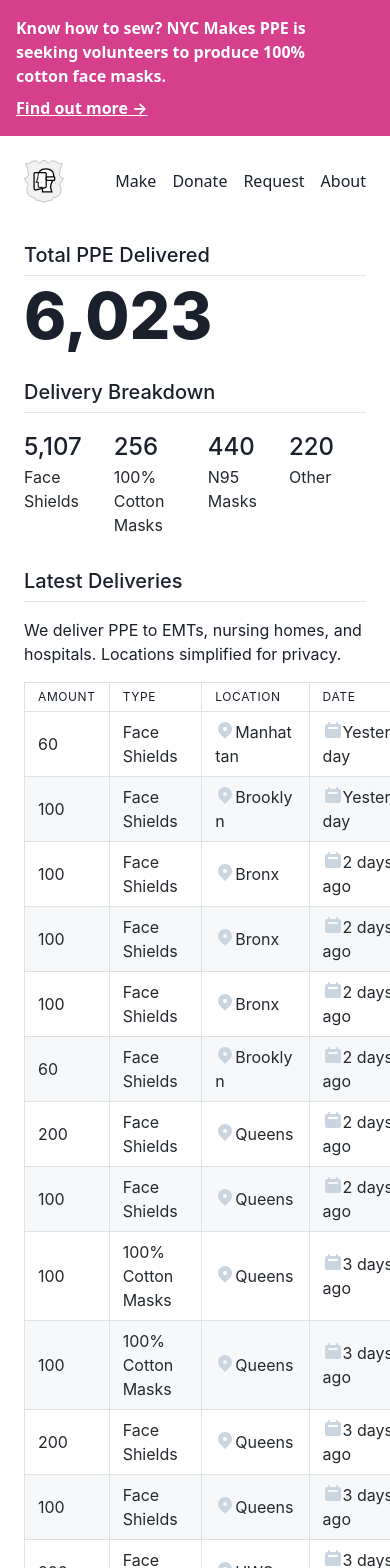
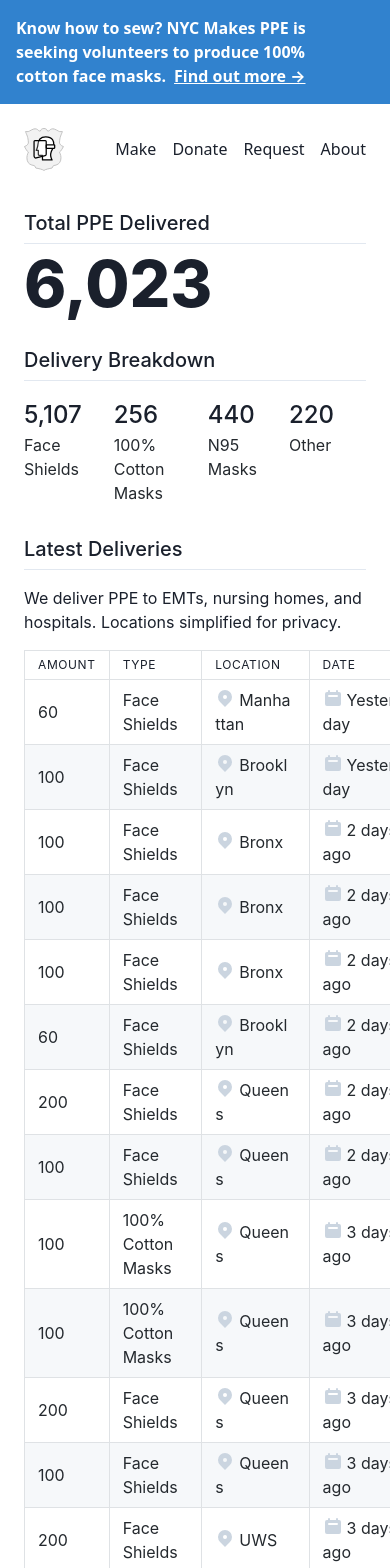
Before and after one commit to NYCPPE/nyc-makers-vs-covid, a Next.js app: page /stats in a window 390 px wide. Shown: the top 1568 px of the page. Built offline with nearby package versions, Linux system fonts and the light colour scheme; what @tailwindcss/ui would draw is missing.

Commit message:
small design tweaks

```diff
--- a/components/banner.jsx
+++ b/components/banner.jsx
@@ -1,15 +1,15 @@
 export default function Banner() {
   return (
-    <div className="w-full relative bg-pink-600">
-      <div className="max-w-screen-xl mx-auto py-4 px-4 sm:px-6 lg:px-8">
+    <div className="w-full relative bg-blue-600">
+      <div className="max-w-screen-xl mx-auto py-4 px-4 ">
         <div className="pr-16 sm:text-center sm:px-16">
           <p className="font-bold text-white">
             {/* <span className="hidden md:inline">COVID-19 ALERT:</span> */}
-            <span className="">
+            <span className="mr-2">
               Know how to sew? NYC Makes PPE is seeking volunteers to produce
               100% cotton face masks.
             </span>
-            <span className="block sm:m-2 sm:inline-block mt-2 md:m-0">
+            <span className="block inline-block">
               <a
                 href="https://docs.google.com/document/d/1ZaKMhbZuQhKtEFLjgZBmOwH9hNSOdEz2jTONqMp7WbM/edit"
                 className="sm:p-2 text-white font-bold underline"
--- a/components/deliveries.jsx
+++ b/components/deliveries.jsx
@@ -128,7 +128,7 @@ export default ({ limit }) => {
                   <td className="border px-4 py-2">{item.type}</td>
                   <td className="border px-4 py-2">
                     <svg
-                      className="flex-shrink-0 mr-1.5 h-5 w-5 text-gray-400 float-left"
+                      className="flex-shrink-0 mr-1.5 h-5 w-5 text-gray-400 float-left mr-1"
                       fill="currentColor"
                       viewBox="0 0 20 20"
                     >
@@ -142,7 +142,7 @@ export default ({ limit }) => {
                   </td>
                   <td className="border px-4 py-2">
                     <svg
-                      className="flex-shrink-0 mr-1.5 h-5 w-5 text-gray-400 float-left"
+                      className="flex-shrink-0 mr-1.5 h-5 w-5 text-gray-400 float-left mr-1"
                       fill="currentColor"
                       viewBox="0 0 20 20"
                     >
```
